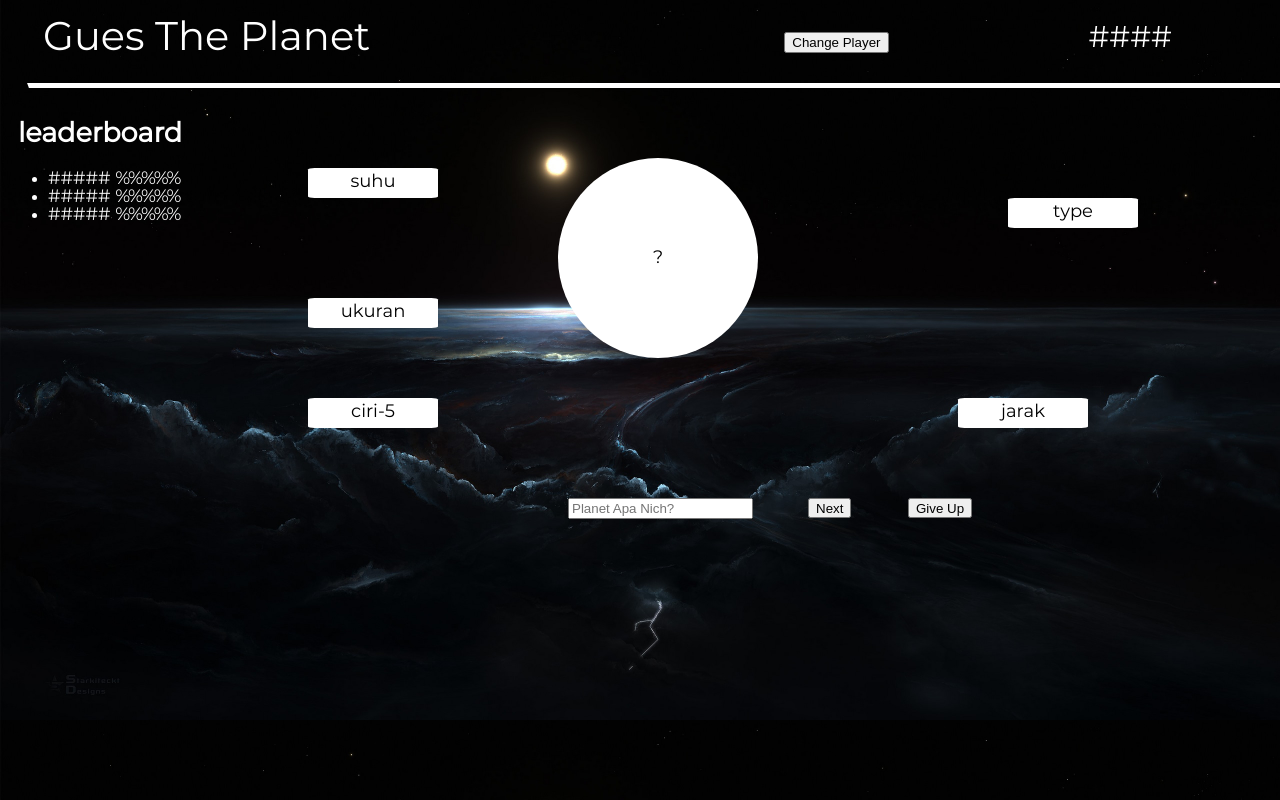
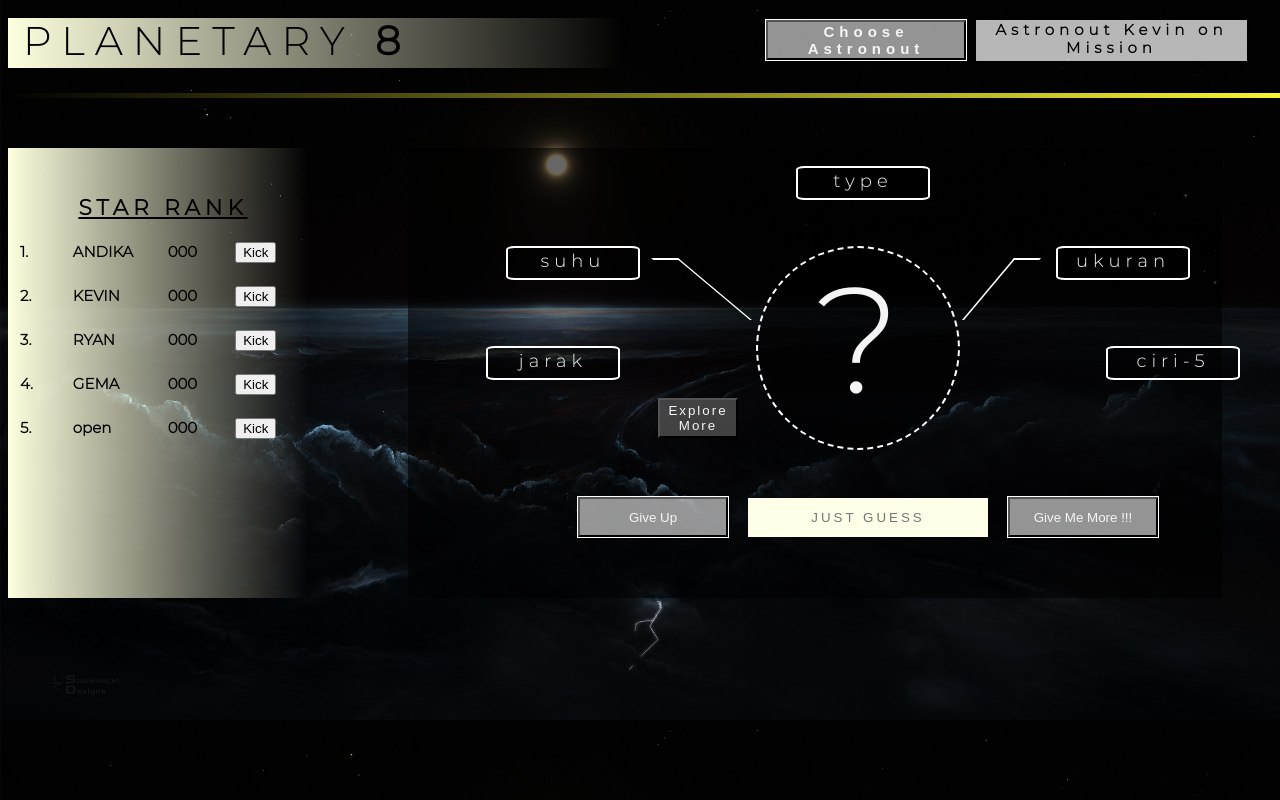
Before and after one commit to andikaraditya/PlanetQuiz, a plain HTML site: page index.html in a window 1280 px wide. Shown: the top 800 px of the page. Drawn offline with Linux system fonts and the light colour scheme.

Commit message:
Gema FrontEnd

```diff
--- a/css/main.css
+++ b/css/main.css
@@ -1,50 +1,76 @@
 @font-face {
-    font-family: 'montserratregular';
-    src: url(../font/montserrat/montserrat-regular-webfont.woff) format('woff');
+    font-family: 'montserratlight';
+    src: url(../font/montserrat/montserrat-light-webfont.woff) format('woff');
 }
-
-.header {
-    padding-left: 20px;
+body {
+    font: 18px 'montserratlight', arial, sans-serif;
+    background-image: url(../Image/background.jpg);
+    background-size: cover;
+    color: white;
 }
 
 .title {
+    text-align: left;
     float: left;
-    height: 15px;
+    line-height: 50px;
+    height: 50px;
+    width: 600px;
     padding-left: 15px;
     font-size: 40px;
+    background-image: linear-gradient(to right,  rgb(254, 255, 222), rgba(0, 0, 0, 0.445));
+    letter-spacing: 10px;
+    color: black;
+    /* margin-left: 20px; */
+}
+.title span {
+    font-weight: 1000;
+}
+.change {
+    background-color: rgba(255, 255, 255, 0.575);
+    outline: solid 1px rgb(255, 255, 255);
+    color: whitesmoke;
+    /* border: none; */
+    height: 40px;
+    width: 200px;
+    font-size: 15px;
+    letter-spacing: 5px;
+    font-weight: bolder;
+}
+
+.currentPlayer {
+    margin-top: 2px;
+    line-height: 18px;
+    text-align: center;
+    background-color: rgba(255, 255, 255, 0.712);
+    color: rgb(0, 0, 0);
+    height: 37px;
+    width: 251px;
+    font-size: 15px;
+    letter-spacing: 5px;
+    font-weight: bold;
+    margin-right: 25px;
 }
 
 .header-list li {
     list-style: none;
     float: right;
-    padding: 5px 100px;
-    font-size: 30px;
-  }
-
-.player {
-    color: white;
-}
-
-
-
-
-
-
-body {
-    font: 18px 'montserratregular', arial, sans-serif;
-    background-image: url(../Image/background.jpg);
-    background-size: cover;
-    color: white;
+    padding: 2px 10px;
 }
 
 .parallelogram {
+      padding-left: 20px;
       margin-top: 25px;
       float: left;
       width: 1300px;
       height: 5px;
       transform: skew(20deg);
-    background: white;
+      background-image: linear-gradient(to right,  rgba(255, 255, 255, 0), rgb(255, 252, 50));
     }
+
+
+    /* ====================================================================================== */
+
+
 
 .content {
     display: flex;
@@ -52,22 +78,77 @@ body {
     position: relative;
     width: 100%;
     height: 500px;
-    /* background-color: greenyellow; */
-    padding-top: 10px;
-    margin-top: 50px;
+    background-color: rgba(172, 255, 47, 0);
     color: black;
-    /* margin-left: 200px; */
 }
 
-#question {
-    position: absolute;
-    outline: solid 1px rgb(255, 0, 0);
-    width : 200px;
-    height : 450px;
+.contLeader {
+    margin-top: 50px;
+    padding-top: 50px;
+    background-image: linear-gradient(to right,  rgb(254, 255, 222), rgba(0, 0, 0, 0));
+    /* padding-top: 20px; */
+    height: 400px;
+    width: 25%;
 }
-#leaderboard h2 {
+
+table {
+    counter-reset: tableCount;
+}
+
+table,
+tr,
+td
+{
+    color: black;
+    font-size: 15px;
+    font-weight: bold;
+    height: 40px;
+    width: 300px ;
+    padding-left: 5px;
+
+}
+
+.counterCell:before {
+    content: counter(tableCount);
+    counter-increment: tableCount;
+}
+
+
+
+.leaderboard {
+    text-align: center;
     padding-left: 10px;
-    color: white;
+    color: rgb(0, 0, 0);
+    font-size: larger;
+    letter-spacing: 5px;
+    font-weight: bolder;
+    padding-bottom: 10px;
+    text-decoration: underline;
+}
+
+
+/* =================================================================== */
+
+
+
+
+
+
+
+
+
+
+.question {
+    /* display: flex; */
+    background-color: rgba(0, 0, 0, 0.596);
+    position: relative;
+    margin-left: 100px;
+    margin-right: 50px;
+    margin-top:  50px;
+    height: 450px;
+    width : 70%;
+
+
 }
 
 .ciri {
@@ -76,70 +157,157 @@ body {
     border-radius: 5%;
     padding: 5px;
     text-align: center;
-    background: white;
+    background-color: rgba(0, 0, 0, 0.514);
+    outline: solid 2px rgb(255, 255, 255);
+    color: whitesmoke;
+    letter-spacing: 5px;
 }
 
 #circle {
+    font-size: 150px;
+    color: whitesmoke;
     text-align: center;
     line-height: 200px;
     position: absolute;
     width: 200px;
     height: 200px;
-    margin-left: 550px;
-    margin-Top: 60px;
+    margin-left: 350px;
+    margin-Top: 100px;
     border-radius: 50%;
-    background-color: white;
+    background-color: rgba(0, 0, 0, 0.514);
+    outline: dashed 2px rgb(255, 255, 255);
 }
 
 #suhu {
 
     position: absolute;
-    margin-left: 300px;
-    margin-top: 70px;
+    margin-left: 100px;
+    margin-top: 100px;
 }
 
 #jarak {
     position: absolute;
-    margin-left: 950px;
-    margin-top: 300px;
+    margin-left: 80px;
+    margin-top: 200px;
 }
 
 #type {
     position: absolute;
-    margin-left: 1000px;
-    margin-top: 100px;
+    margin-left: 390px;
+    margin-top: 20px;
 }
 
 #ukuran {
     position: absolute;
-    margin-left: 300px;
-    margin-top: 200px;
+    margin-left: 650px;
+    margin-top: 100px;
 }
 
 #ciri-5 {
     position: absolute;
-    margin-left: 300px;
-    margin-top: 300px;
+    margin-left: 700px;
+    margin-top: 200px;
 }
 
 #userAnswer {
     position: absolute;
-    margin-left: 560px;
-    margin-top: 400px;
+    margin-left: 340px;
+    margin-top: 350px;
+    width: 200px;
+    padding: 12px 20px;
+    border: none;
+    background-color: #ffffe9;
+    color: rgb(0, 0, 0);
+    text-align: center;
+    letter-spacing: 3px;
 }
 
 #next {
     position: absolute;
-    height: 20px;
-    width: auto;
-    margin-left: 800px;
-    margin-top: 400px;
+    height: 40px;
+    width: 150px;
+    margin-left: 600px;
+    margin-top: 349px;
+    background-color: rgba(255, 255, 255, 0.575);
+    outline: solid 1px rgb(255, 255, 255);
+    color: whitesmoke;
 }
 
 #menyerah {
     position: absolute;
-    height: 20px;
+    height: 40px;
+    width: 150px;
+    margin-left: 170px;
+    margin-top: 349px;
+    background-color: rgba(255, 255, 255, 0.575);
+    outline: solid 1px rgb(255, 255, 255);
+    color: whitesmoke;
+}
+
+#detail {
+    position: absolute;
+    height: 40px;
+    width: 80px;
+    margin-left: 250px;
+    margin-top: 250px;
+    background-color: rgba(85, 85, 85, 0.76);
+    /* outline: dotted 1px rgb(255, 255, 255); */
+    color: whitesmoke;
+    letter-spacing: 2px;
+}
+
+.line-1 {
+    position: absolute;
+    margin-top: 110px;
+    margin-left: 280px;
+    width: 25px;
+    height: 60px;
+    border-top: 2px solid rgb(255, 255, 255);
+    border-right: 2px solid rgb(255, 255, 255);
+    transform: skew(50deg);
+}
+
+.line-2 {
+    position: absolute;
+    margin-top: 110px;
+    margin-left: 580px;
+    width: 25px;
+    height: 60px;
+    border-top: 2px solid rgb(255, 255, 255);
+    border-left: 2px solid rgb(255, 255, 255);
+    transform: skew(-40deg);
+    }
+
+/* .close, */
+.overlay{
+    position: fixed;
+    height: 0;
+    width: 0;
+    top: 0;
+    right: 0;
+    background-color: rgba(0, 0, 0, 0);
+    transition: 1s;
+    z-index: 9999;
+    text-align: center;
+    padding: 100px;
+    color: rgba(255, 255, 255, 0);
+    display: none;
+
+}
+
+.overlay:target{
+    display:inline-block ;
+    color: rgb(255, 255, 255);
+    height: auto;
     width: auto;
-    margin-left: 900px;
-    margin-top: 400px;
+    left: 0;
+    bottom: 0;
+    background-color: rgba(0, 0, 0, 0.9);
 }
+
+.close {
+    color: rgb(255, 255, 255);
+    text-decoration: none;
+    font-weight: bolder;
+    letter-spacing: 3px;
+}
--- a/font/montserrat/stylesheet.css
+++ b/font/montserrat/stylesheet.css
@@ -1,11 +1,11 @@
-/*! Generated by Font Squirrel (https://www.fontsquirrel.com) on August 29, 2023 */
+/*! Generated by Font Squirrel (https://www.fontsquirrel.com) on August 30, 2023 */
 
 
 
 @font-face {
-    font-family: 'montserratregular';
-    src: url('montserrat-regular-webfont.woff2') format('woff2'),
-         url('montserrat-regular-webfont.woff') format('woff');
+    font-family: 'montserratlight';
+    src: url('montserrat-light-webfont.woff2') format('woff2'),
+         url('montserrat-light-webfont.woff') format('woff');
     font-weight: normal;
     font-style: normal;
 
--- a/index.html
+++ b/index.html
@@ -7,36 +7,96 @@
     <title>Gues Tha Planet</title>
 </head>
 <body>
+
+
+    <!------------------------------ START HEADER  ------------------------------------------>
     <div class="header">
-        <div class = "title">Gues The Planet</div>
+        <div class = "title">PLANETARY <span>8</span></div>
         <div class="header-list">
             <ul>
-                <li>####</li>
-                <li><button>Change Player</button></li>
+                <li class="currentPlayer"><span>Astronout Kevin on Mission</span></li>
+                <li><button class="change">Choose Astronout</button></li>
             </ul>
         </div>
         <div class="parallelogram"></div>
     </div>
+    <!------------------------------ END HEADER  ------------------------------------------>
+
+
     <div class="content">
+
+
+
+    <!------------------------------------LEADERBOARD ------------------------------------------>
+    <div class="contLeader">
+        <div class="leaderboard">STAR RANK</div>
+        <div class="player">
+            <table>
+                <tr>
+                    <td class="counterCell">.</td>
+                    <td id="player-1">ANDIKA</td>
+                    <td id="score-1">000</td>
+                    <td id="delete-1"><button>Kick</button></td>
+                </tr>
+                <tr>
+                    <td class="counterCell">.</td>
+                    <td id="player-2">KEVIN</td>
+                    <td id="score-2">000</td>
+                    <td id="delete-2"><button>Kick</button></td>
+                </tr>
+                <tr>
+                    <td class="counterCell">.</td>
+                    <td id="player-3">RYAN</td>
+                    <td id="score-3">000</td>
+                    <td id="delete-3"><button>Kick</button></td>
+                </tr>
+                <tr>
+                    <td class="counterCell">.</td>
+                    <td id="player-4">GEMA</td>
+                    <td id="score-4">000</td>
+                    <td id="delete-4"><button>Kick</button></td>
+                </tr>
+                <tr>
+                    <td class="counterCell">.</td>
+                    <td id="player-5">open</td>
+                    <td id="score-5">000</td>
+                    <td id="delete-5"><button>Kick</button></td>
+                </tr>
+            </table>
+        </div>
+    </div>
+    <!------------------------------------LEADERBOARD ------------------------------------------>
+
+    <div class="question">
         <div id="circle">?</div>
         <div id="suhu" class="ciri">suhu</div>
         <div id="jarak" class="ciri">jarak</div>
         <div id="type" class="ciri">type</div>
         <div id="ukuran" class="ciri">ukuran</div>
         <div id="ciri-5" class="ciri">ciri-5</div>
-        <input id="userAnswer" type="text" placeholder="Planet Apa Nich?">
-        <button id="next">Next</button>
+        <input id="userAnswer" type="text" placeholder="JUST GUESS">
+        <button id="next">Give Me More !!!</button>
         <button id="menyerah">Give Up</button>
-        <div id="leaderboard">
-            <h2>leaderboard</h2>
-        <div class="player">
-            <ul>
-                <li id="player-1">##### <span id="score-1">%%%%%</span></li>
-                <li id="player-2">##### <span id="score-2">%%%%%</span></li>
-                <li id="player-3">##### <span id="score-3">%%%%%</span></li>
-            </ul>
-        </div>
+        <button id="detail" onclick="location.href = '#description'">Explore More</button>
+        <div class="line-1"></div>
+        <div class="line-2"></div>
+        <div class="line-3"></div>
+        <div class="line-4"></div>
+        <div class="line-5"></div>
+
+        <div class="overlay" id="description">
+            <!-- <div class="area">
+                <div class="moon"></div>
+            </div> -->
+
+            <a href="#" class="close">[X] close</a>
+            <!-- <img src="Img/Full/moon.png" alt="moon"> -->
         </div>
     </div>
+
+
+    </div>
+
+
 </body>
 </html>
```
Also changed, not shown: font/montserrat/montserrat-light-demo.html (renamed from font/montserrat/montserrat-regular-demo.html, +6 -6 lines), font/montserrat/montserrat-light-webfont.woff (added), font/montserrat/montserrat-light-webfont.woff2 (added), font/montserrat/montserrat-regular-webfont.woff (deleted), font/montserrat/montserrat-regular-webfont.woff2 (deleted), 1 other file. Lines whose indentation alone changed are shown as unchanged.
